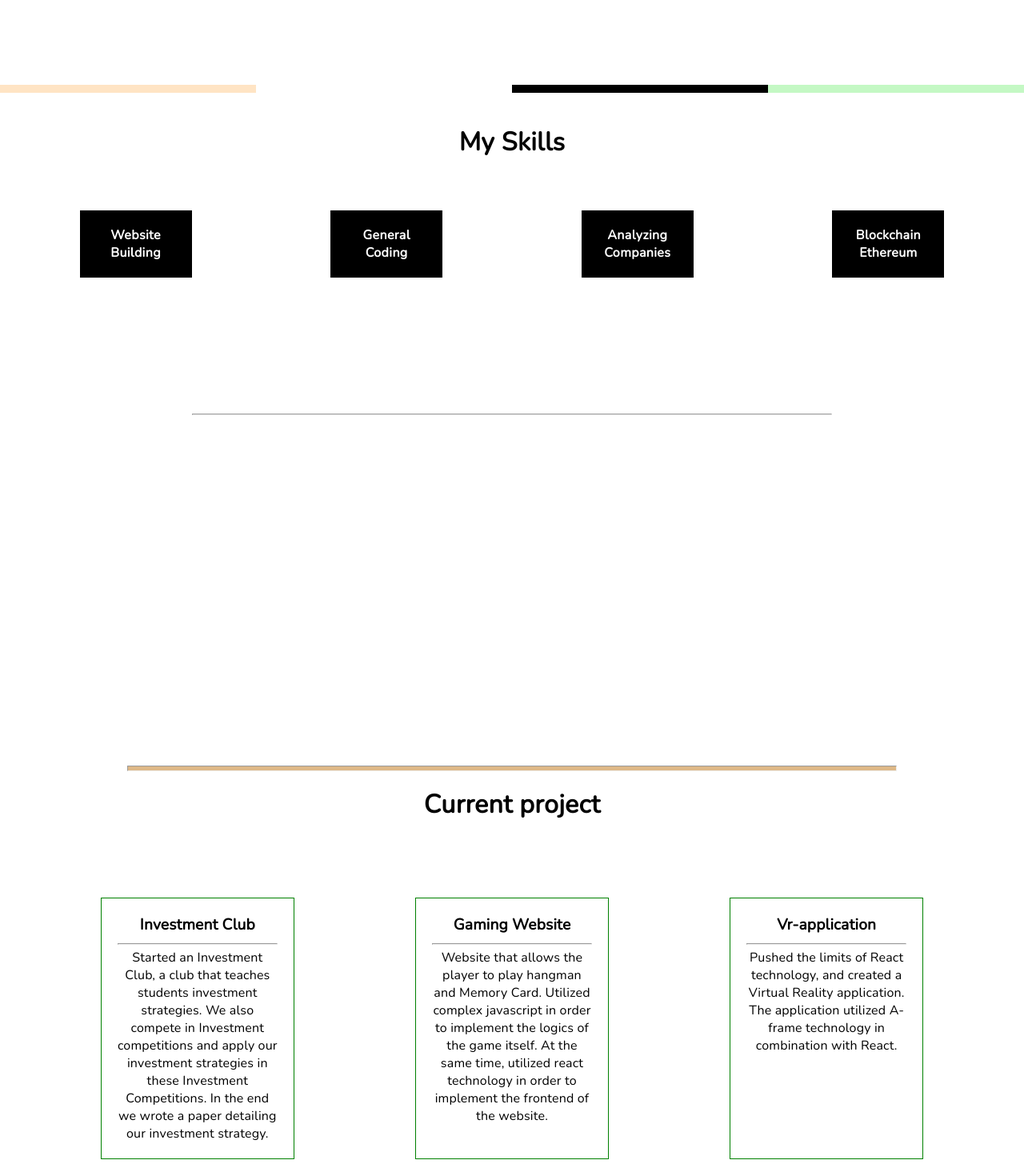
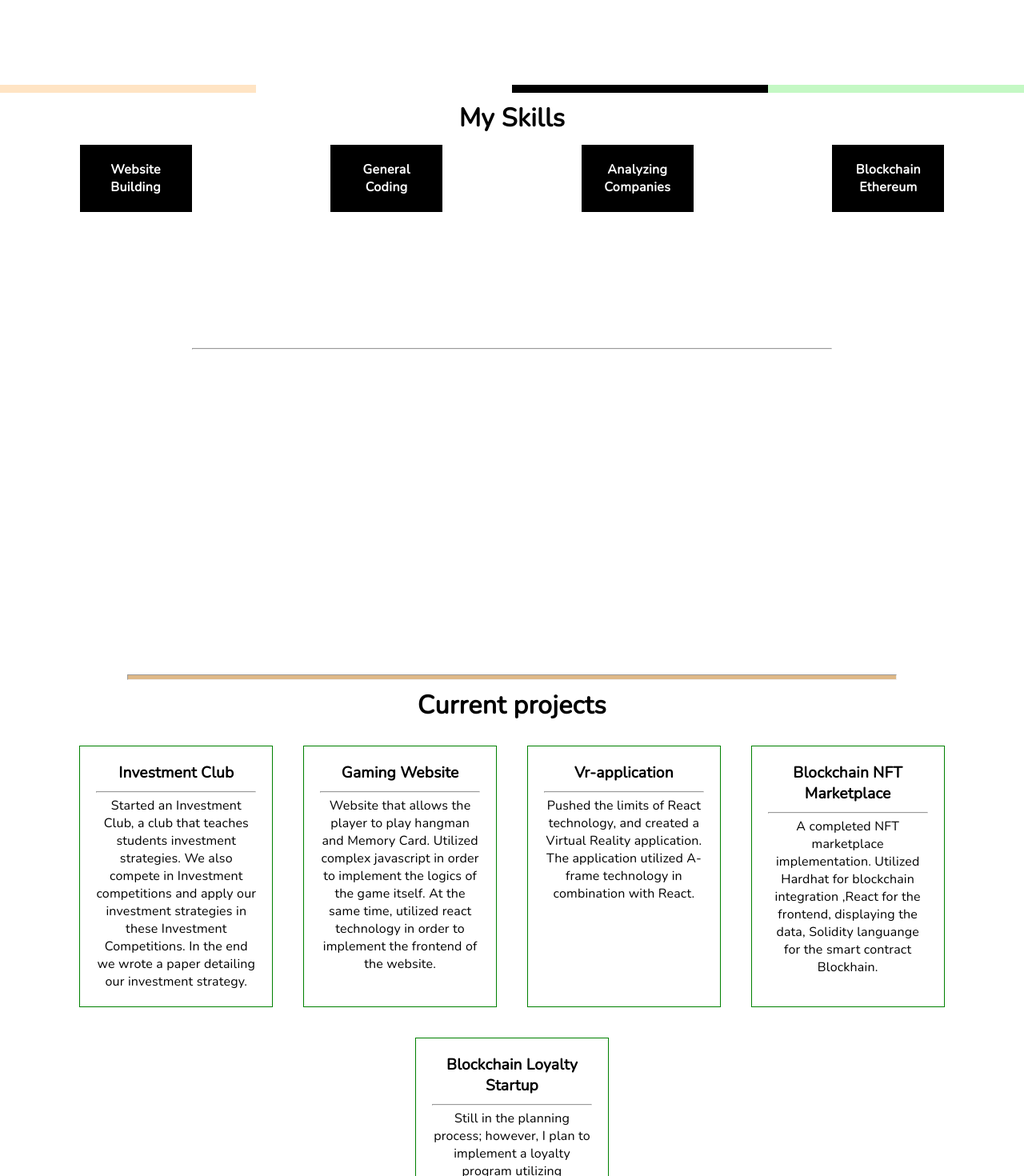
Before and after one commit to noobylub/personal-website, a React (Create React App) app: page / in a window 1280 px wide. Shown: the part 1040-2510 px from the top of the page at 80% size. Built offline with nearby package versions, Linux system fonts and the light colour scheme.

Commit message:
edited the tempeorary space

```diff
--- a/src/App.js
+++ b/src/App.js
@@ -7,21 +7,14 @@ import { useState } from "react";
 function App() {
   const [pressed, setPressed] = useState("");
 
-  // useEffect(() => {
-  //   const cursors = document.querySelector(".cursor");
-  //   window.addEventListener("mousemove", (e) => {
-  //     cursors.style.left = e.clientX + "px";
-  //     cursors.style.top = e.clientY + "px";
-  //   });
-  //   return () => {};
-  // }, []);
+
 
   const [content, setContent] = useState();
 
   return (
     <div className="App">
       <div className="first-part">
-        {/* <img src={myImage}></img> */}
+
         <Typewriter
           options={{
             strings: [
@@ -33,8 +26,9 @@ function App() {
           }}
         />
       </div>
+
       <div className="second-part">
-        {/* <div className="cursor"></div> */}
+
 
         <p className="intro">
           <hr />I am a <span>passionate, motivated, and ambitious</span>{" "}
@@ -60,6 +54,8 @@ function App() {
             <div class="box-sm green"></div>
           </div>
         </div>
+
+
         <h1 className="header">My Skills</h1>
         <div className="skill-list">
           <div
@@ -130,8 +126,10 @@ function App() {
           {content}
           <hr />
         </p>
+
+
         <hr className="border" />
-        <h1 className="proje">Current project</h1>
+        <h1 className="proje">Current projects</h1>
         <div className="projects">
           <div className="one">
             <a href="https://docs.google.com/document/d/1eKclFaBDFCUF6jIcPrTbNzztVUwtVTnKpeX4sOyIo5s/edit">
@@ -262,7 +260,7 @@ function App() {
               wrapperClassName: "text",
               strings: [
                 "Contact Muhammad Lubbil Mushoffa",
-                "I am looking oppurtunities that will allow me to learn more",
+                "I am currently looking oppurtunities that will allow me to learn more",
               ],
               autoStart: true,
               loop: true,
--- a/src/AppDesign/design.css
+++ b/src/AppDesign/design.css
@@ -93,7 +93,7 @@ a {
   background-color: rgb(196, 248, 196);
 }
 .second-part .header {
-  margin-top: 40px;
+  margin-top: 10px;
   display: flex;
   justify-content: center;
 }
@@ -101,7 +101,7 @@ a {
   display: flex;
   flex-direction: row;
   justify-content: space-around;
-  padding: 5% 1% 10px 1%;
+  padding: 1% 1% 10px 1%;
 }
 .second-part .skill-list .Skills {
   cursor: pointer;
@@ -128,7 +128,7 @@ a {
   color: black;
 }
 .second-part .content {
-  margin: 20vh auto 5vh auto;
+  margin: 20vh auto 1vh auto;
   transition: 0.1s ease-in-out;
   text-align: center;
   width: 800px;
@@ -152,19 +152,19 @@ a {
   margin-left: auto;
 }
 .second-part .proje {
-  margin: 20px;
+  margin: 10px;
   display: flex;
   justify-content: center;
 }
 .second-part .projects {
   display: flex;
   justify-content: center;
-  margin-bottom: 30vh;
+  margin-bottom: 20vh;
   flex-wrap: wrap;
 }
 .second-part .projects .one {
   letter-spacing: 0.005cm;
-  margin: 2cm;
+  margin: 0.5cm;
   padding: 20px;
   border: solid 1px green;
   width: 200px;
--- a/src/AppDesign/design.scss
+++ b/src/AppDesign/design.scss
@@ -98,7 +98,7 @@ a {
   }
   // The skils part
   .header {
-    margin-top: 40px;
+    margin-top: 10px;
     display: flex;
     justify-content: center;
   }
@@ -106,7 +106,7 @@ a {
     display: flex;
     flex-direction: row;
     justify-content: space-around;
-    padding: 5% 1% 10px 1%;
+    padding: 1% 1% 10px 1%;
 
     .Skills {
       cursor: pointer;
@@ -137,7 +137,7 @@ a {
     }
   }
   .content {
-    margin: 20vh auto 5vh auto;
+    margin: 20vh auto 1vh auto;
     transition: 0.1s ease-in-out;
     text-align: center;
     width: 800px;
@@ -161,18 +161,18 @@ a {
     margin-left: auto;
   }
   .proje {
-    margin: 20px;
+    margin: 10px;
     display: flex;
     justify-content: center;
   }
   .projects {
     display: flex;
     justify-content: center;
-    margin-bottom: 30vh;
+    margin-bottom: 20vh;
     flex-wrap: wrap;
     .one {
       letter-spacing: 0.005cm;
-      margin: 2cm;
+      margin: 0.5cm;
       padding: 20px;
       border: solid 1px green;
       h4 {
```
Also changed, not shown: src/Components/mySkill.js (added, +83 -0 lines), 1 other file (tests, documents, lock files or other folders).
